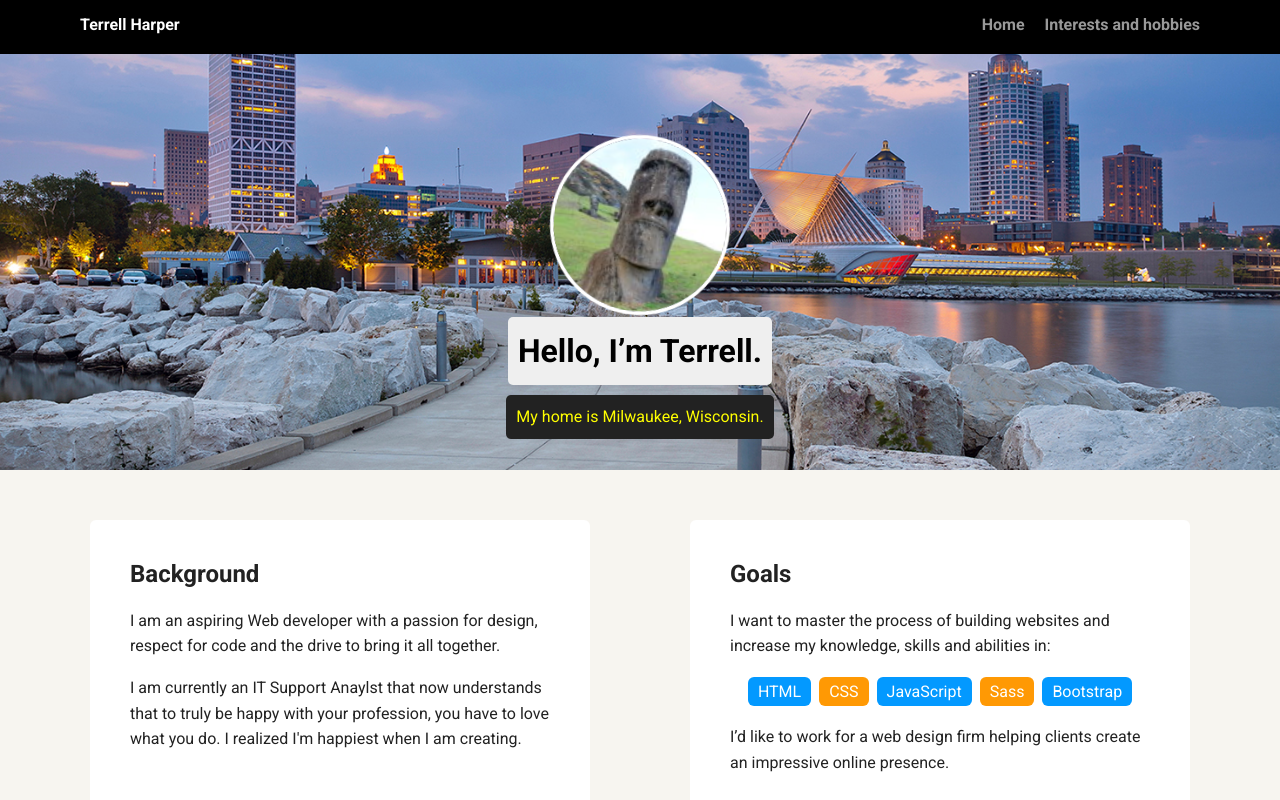
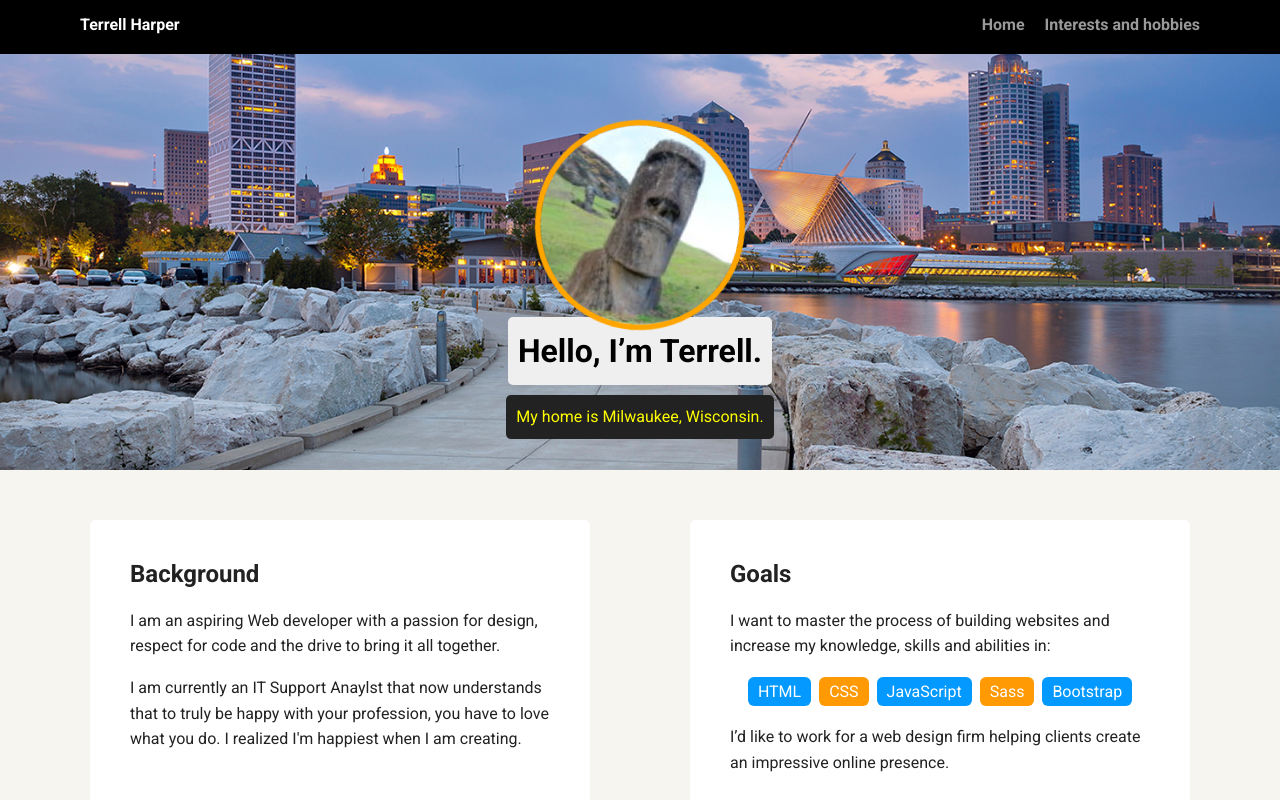
Before and after one commit to harper0478/portfolio_update_v1, a plain HTML site: page index.html in a window 1280 px wide. In both pictures the pointer is over the picture 640 px from the left and 225 px from the top of the page. Shown: the top 800 px of the page. Drawn offline with Linux system fonts and the light colour scheme; a web font is replaced by a local one.

Commit message:
profile-image modified

```diff
--- a/style.css
+++ b/style.css
@@ -81,12 +81,12 @@
     width: 150px;
     height: 150px;
     border-radius: 50%;
-    border: 3px solid #fff;
+    border: 4px solid orange;
     transition: all .5s;
   }
 
   header .profile-image:hover {
-    transform: scale(1.2) rotate(5deg);
+    transform: scale(1.4) rotate(10deg);
   }
 
   /* Section styles MAIN */
--- a/styles.css
+++ b/styles.css
@@ -71,11 +71,11 @@ header .profile-image {
   width: 150px;
   height: 150px;
   border-radius: 50%;
-  border: 3px solid white;
+  border: 4px solid orange;
   transition: all .5s;
 }
 header .profile-image:hover {
-  transform: scale(1.2) rotate(5deg);
+  transform: scale(1.4) rotate(10deg);
 }
 .tag {
   background-color: #efefef;
```
